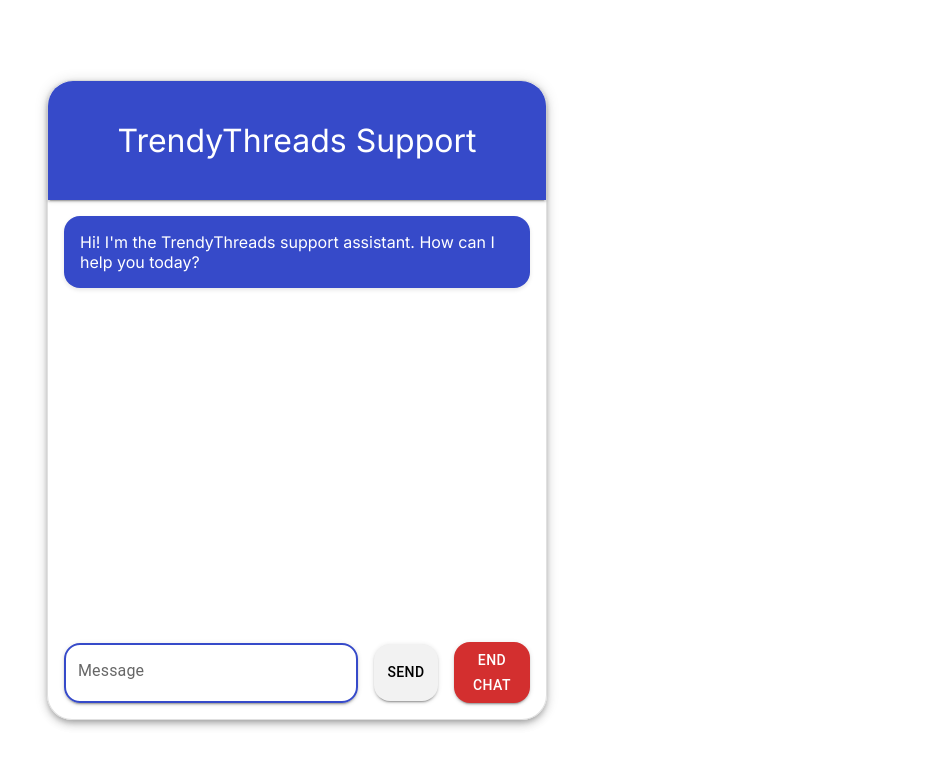
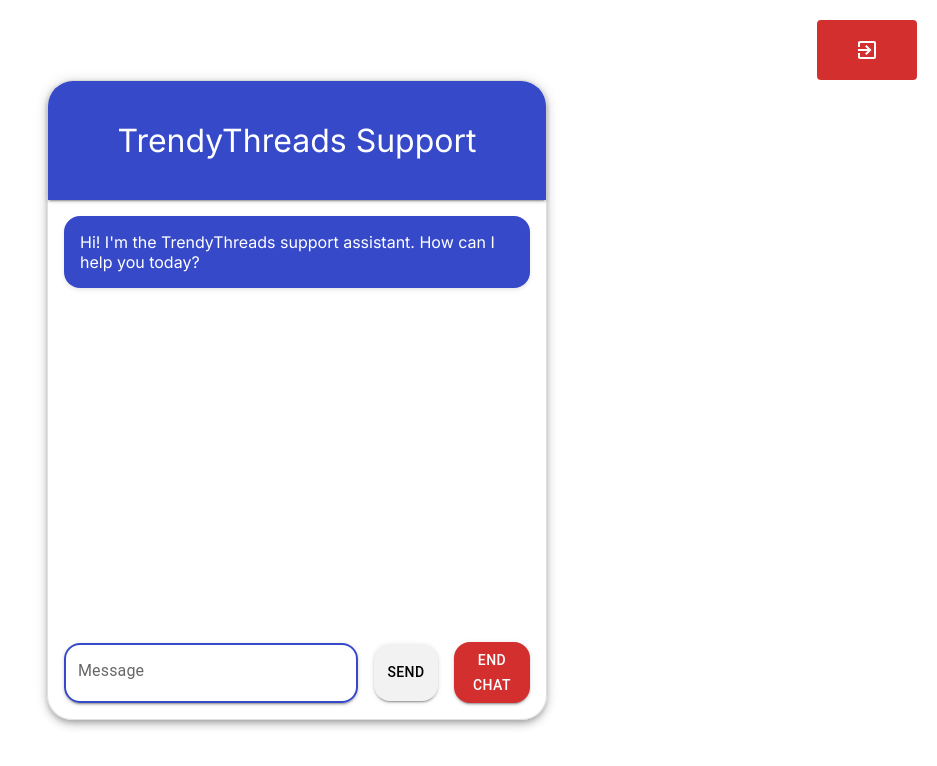
Before and after one commit to pc9350/IntelliAid-AI-Customer-Support, a Next.js app: page /landingPage in a window 1280 px wide. Shown: the top 766 px of the page, without its empty margins (343-1280 px from the left). Built offline with nearby package versions, Linux system fonts and the light colour scheme; no server answers.

Commit message:
Added sign out button

```diff
--- a/pages/landingPage.js
+++ b/pages/landingPage.js
@@ -11,12 +11,74 @@
 import { styled } from "@mui/material/styles";
 import { db, auth } from "../firebase";
 import { collection, addDoc } from "firebase/firestore";
+import { signOut } from "firebase/auth";
+import { useRouter } from "next/router";
+import { keyframes } from "@emotion/react";
+import ExitToAppIcon from '@mui/icons-material/ExitToApp';
 
 // Color variables
 const AIColor = "rgb(54, 74, 201)";
 const CustomerColor = "rgb(242, 242, 242)";
 const AITextColor = "white";
 const CustomerTextColor = "black";
+
+
+const pulseAnimation = keyframes`
+  0% {
+    box-shadow: 0 0 0 0 rgba(255, 0, 0, 0.4);
+  }
+  70% {
+    box-shadow: 0 0 0 10px rgba(255, 0, 0, 0);
+  }
+  100% {
+    box-shadow: 0 0 0 0 rgba(255, 0, 0, 0);
+  }
+`;
+
+const StyledSignOutButton = styled(Button)(({ theme }) => ({
+  position: 'absolute',
+  top: '20px',
+  right: '20px',
+  width: '100px',
+  height: '60px',
+  minWidth: 'unset',
+  padding: 0,
+  backgroundColor: theme.palette.error.main,
+  color: theme.palette.error.contrastText,
+  transition: 'all 0.3s ease',
+  overflow: 'hidden',
+  '&:hover': {
+    backgroundColor: theme.palette.error.dark,
+    transform: 'scale(1.1)',
+    animation: `${pulseAnimation} 1.5s infinite`,
+  },
+  '&::after': {
+    content: '"Sign Out"',
+    position: 'absolute',
+    top: '50%',
+    left: '50%',
+    transform: 'translate(-50%, -50%)',
+    opacity: 0,
+    transition: 'opacity 0.3s ease',
+  },
+  '&:hover::after': {
+    opacity: 1,
+  },
+  '& .MuiSvgIcon-root': {
+    fontSize: '1.5rem',
+    transition: 'opacity 0.3s ease',
+  },
+  '&:hover .MuiSvgIcon-root': {
+    opacity: 0,
+  },
+  '@media (max-width: 600px)': {
+    width: '50px',
+    height: '50px',
+    top: '10px',
+    right: '10px',
+  },
+}));
+
 
 // Styled components
 const ChatBox = styled(Box)(({ theme }) => ({
@@ -129,6 +191,8 @@
   const [feedback, setFeedback] = useState("");
   const [feedbackRating, setFeedbackRating] = useState(null);
   const contentContainerRef = useRef(null);
+  const router = useRouter();
+
 
   const sendMessage = async () => {
     if (!message.trim() || isLoading) return;
@@ -238,6 +302,15 @@
     }
   }, [messages]);
 
+  const handleSignOut = async () => {
+    try {
+      await signOut(auth);
+      router.push("/signin"); // Redirect to the sign-in page after signing out
+    } catch (error) {
+      console.error("Error signing out:", error);
+    }
+  };
+
   return (
     <Box
       width="100vw"
@@ -249,6 +322,9 @@
       bgcolor="background.default"
       padding={2}
     >
+      <StyledSignOutButton onClick={handleSignOut}>
+        <ExitToAppIcon />
+      </StyledSignOutButton>
       <ChatBox>
         <Header sx={{ p: 5 }}>TrendyThreads Support</Header>
         <ContentContainer
```
Also changed, not shown: components/SignIn.js (+44 -5 lines).
